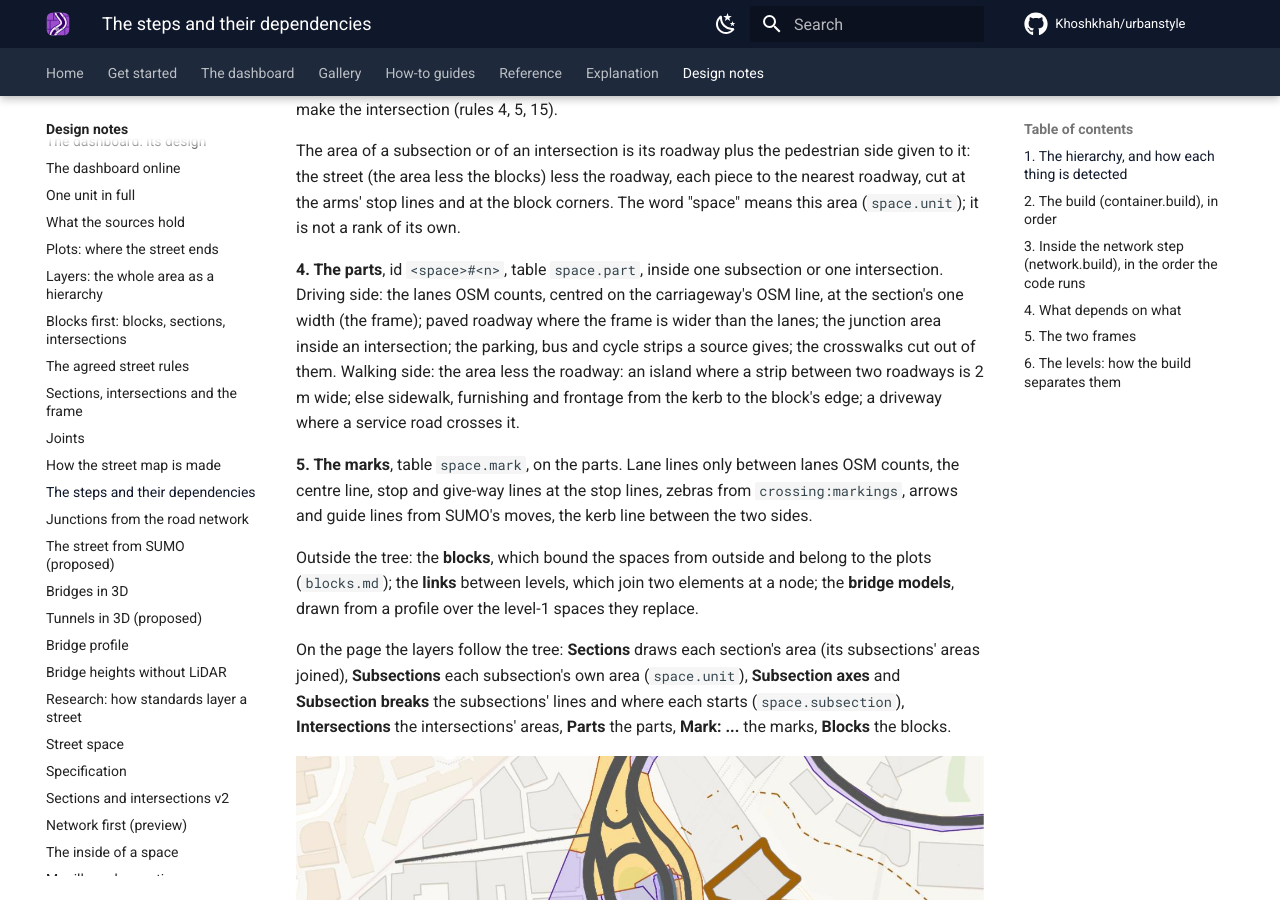
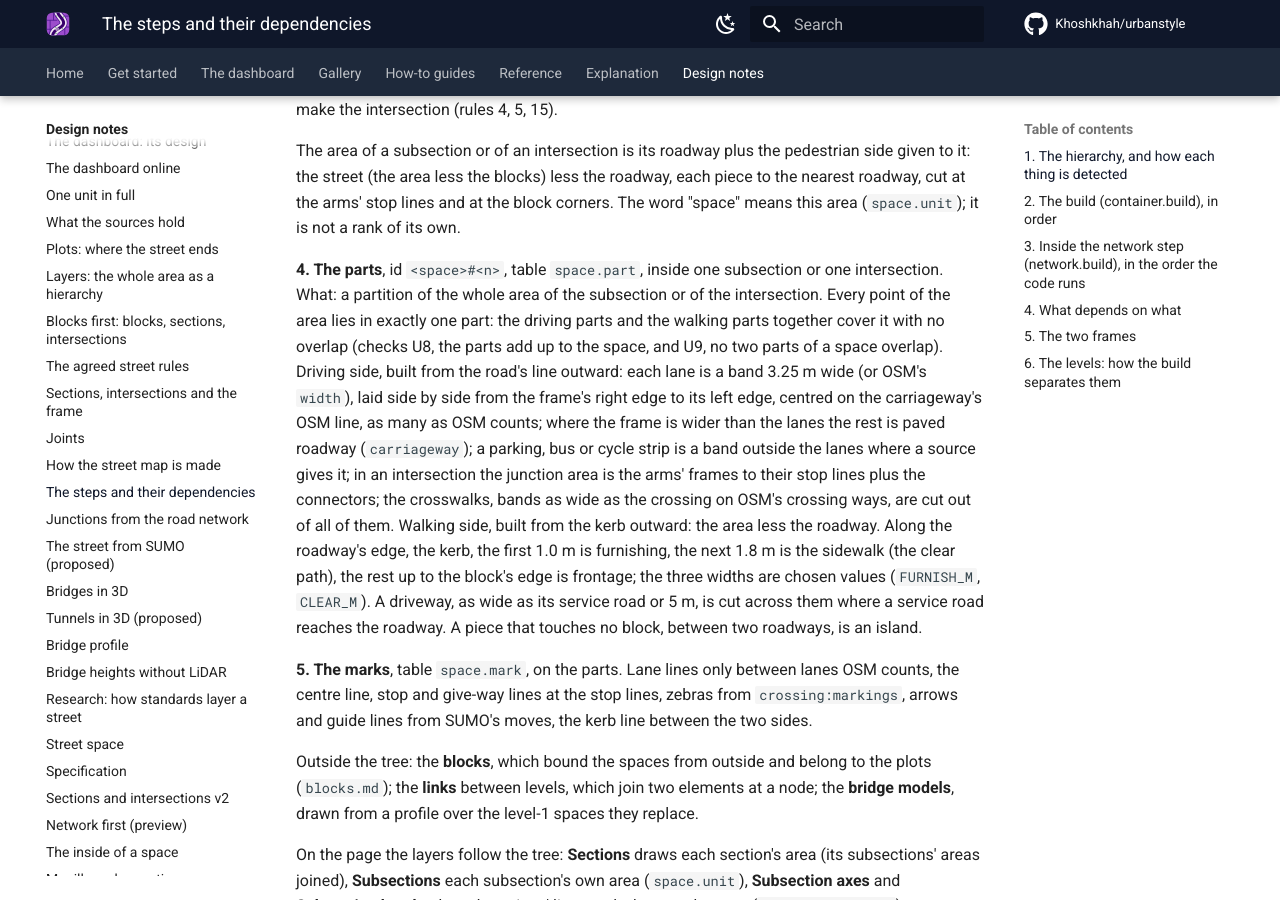
Before and after one commit to Khoshkhah/urbanstyle, an MkDocs documentation site: the page built from docs/design/steps.md, in a window 1280 px wide and 900 px high, scrolled down 1694 px. Built offline with MkDocs 1.6.1 and Material for MkDocs 9.7.7, drawn with Linux system fonts in a browser that asks for light colours; comment, search, counter and statistics services are not loaded.

Commit message:
docs/design/steps.md: the parts: a partition of the space, the driving side from the line outward, the walking side from the kerb outward
Co-Authored-By: Claude Fable 5.1 <noreply@anthropic.com>

```diff
--- a/docs/design/steps.md
+++ b/docs/design/steps.md
@@ -55,11 +55,18 @@ blocks) less the roadway, each piece to the nearest roadway, cut at the arms' st
 "space" means this area (`space.unit`); it is not a rank of its own.
 
 **4. The parts**, id `<space>#<n>`, table `space.part`, inside one subsection or one intersection.
-Driving side: the lanes OSM counts, centred on the carriageway's OSM line, at the section's one width (the frame); paved roadway
-where the frame is wider than the lanes; the junction area inside an intersection; the parking, bus and cycle strips a source gives;
-the crosswalks cut out of them.
-Walking side: the area less the roadway: an island where a strip between two roadways is 2 m wide; else sidewalk, furnishing and
-frontage from the kerb to the block's edge; a driveway where a service road crosses it.
+What: a partition of the whole area of the subsection or of the intersection. Every point of the area lies in exactly one part: the
+driving parts and the walking parts together cover it with no overlap (checks U8, the parts add up to the space, and U9, no two
+parts of a space overlap).
+Driving side, built from the road's line outward: each lane is a band 3.25 m wide (or OSM's `width`), laid side by side from the
+frame's right edge to its left edge, centred on the carriageway's OSM line, as many as OSM counts; where the frame is wider than the
+lanes the rest is paved roadway (`carriageway`); a parking, bus or cycle strip is a band outside the lanes where a source gives it;
+in an intersection the junction area is the arms' frames to their stop lines plus the connectors; the crosswalks, bands as wide as
+the crossing on OSM's crossing ways, are cut out of all of them.
+Walking side, built from the kerb outward: the area less the roadway. Along the roadway's edge, the kerb, the first 1.0 m is
+furnishing, the next 1.8 m is the sidewalk (the clear path), the rest up to the block's edge is frontage; the three widths are
+chosen values (`FURNISH_M`, `CLEAR_M`). A driveway, as wide as its service road or 5 m, is cut across them where a service road
+reaches the roadway. A piece that touches no block, between two roadways, is an island.
 
 **5. The marks**, table `space.mark`, on the parts.
 Lane lines only between lanes OSM counts, the centre line, stop and give-way lines at the stop lines, zebras from
```
